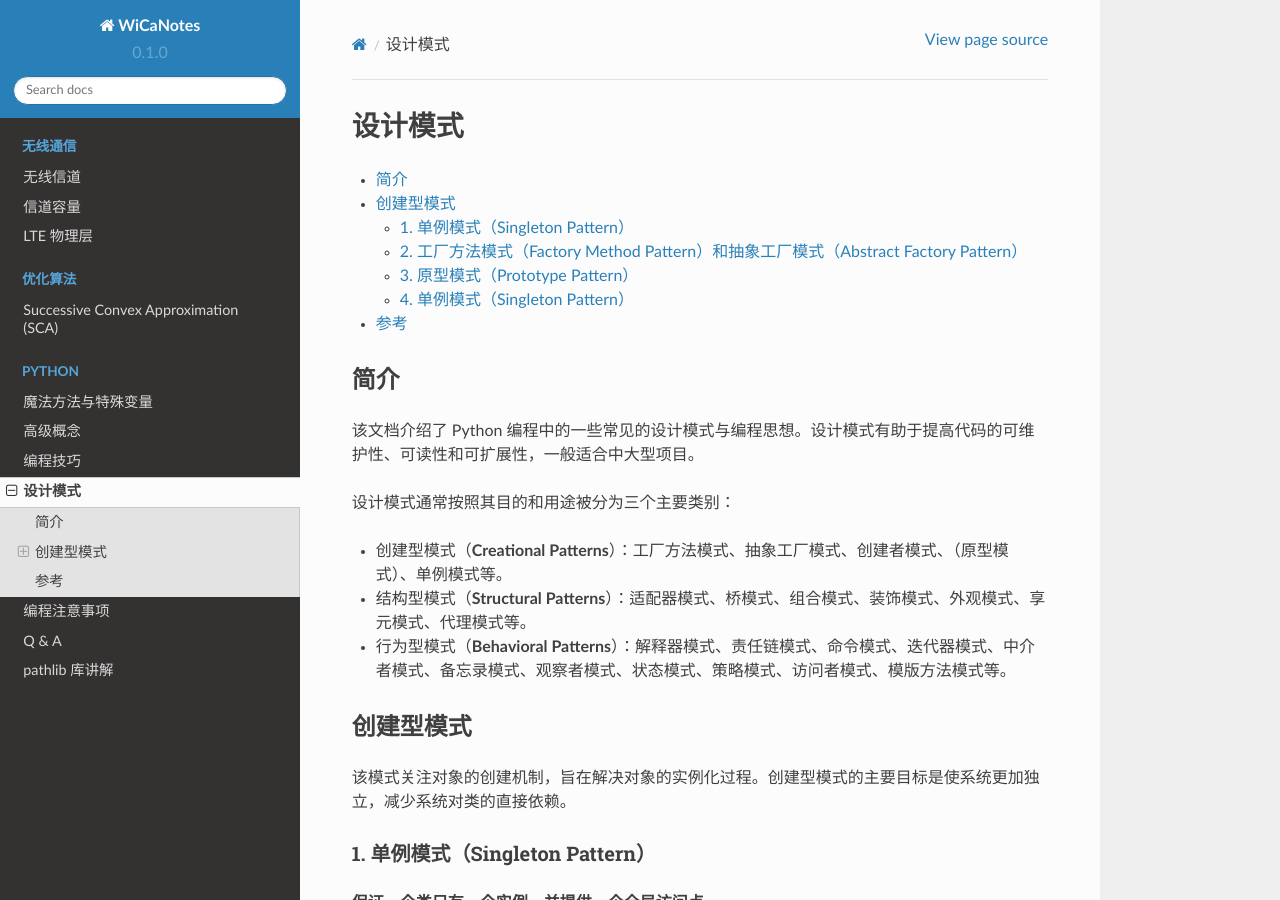
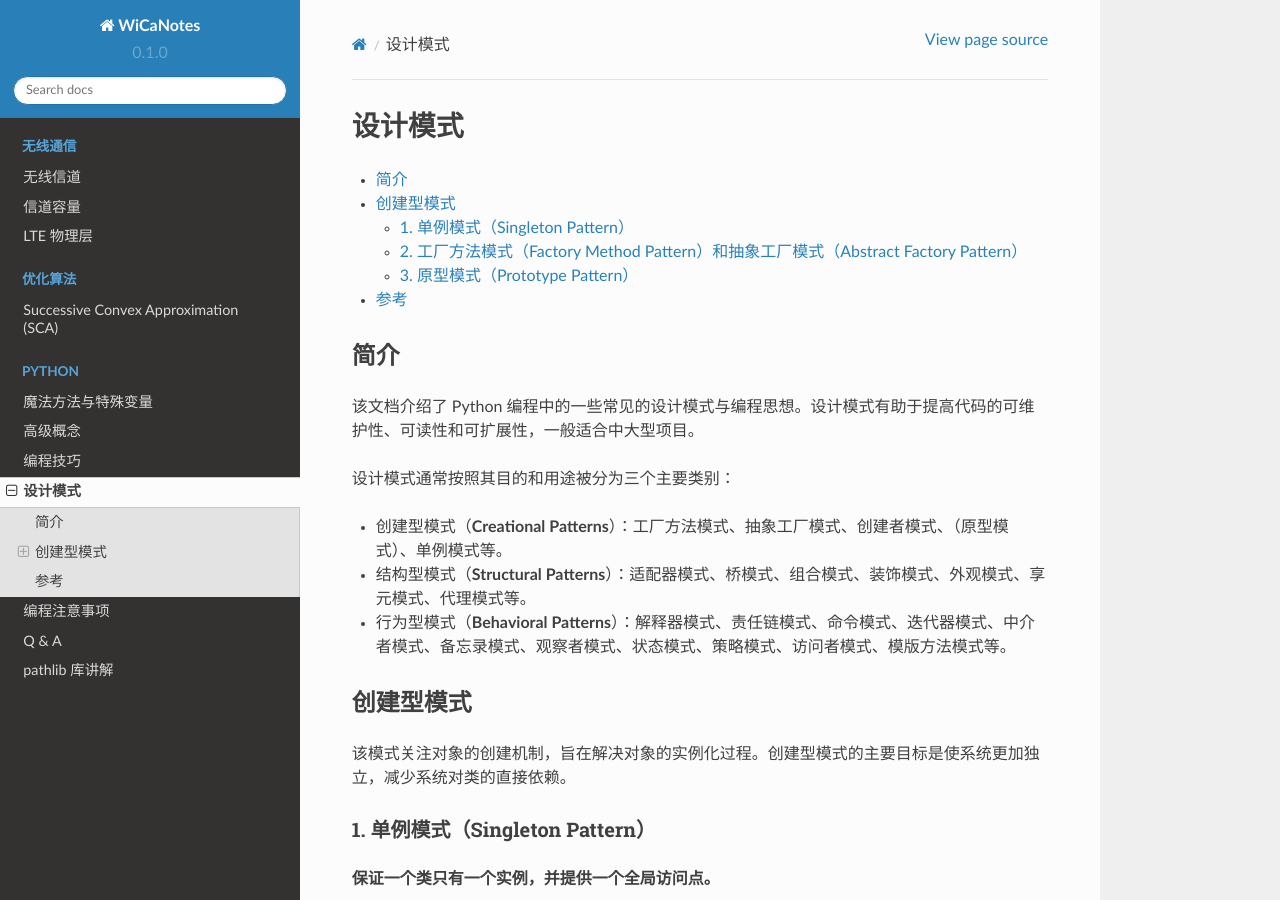
Before and after one commit to boyin96/WiCaNotes, a Sphinx documentation site: the page built from docs/source/design_patterns.rst, in a window 1280 px wide and 900 px high. Built offline with Sphinx 7.4.7 and the Read the Docs theme 2.0.0, drawn with Linux system fonts in a browser that asks for light colours; some of the changed text lies outside the part shown.

Commit message:
Update design_patterns.rst

```diff
--- a/docs/source/design_patterns.rst
+++ b/docs/source/design_patterns.rst
@@ -110,10 +110,6 @@
 
             return obj
 
-.. _singleton:
-
-4. 单例模式（Singleton Pattern）
-----------------------------------
 
 
 .. _reference:
```
